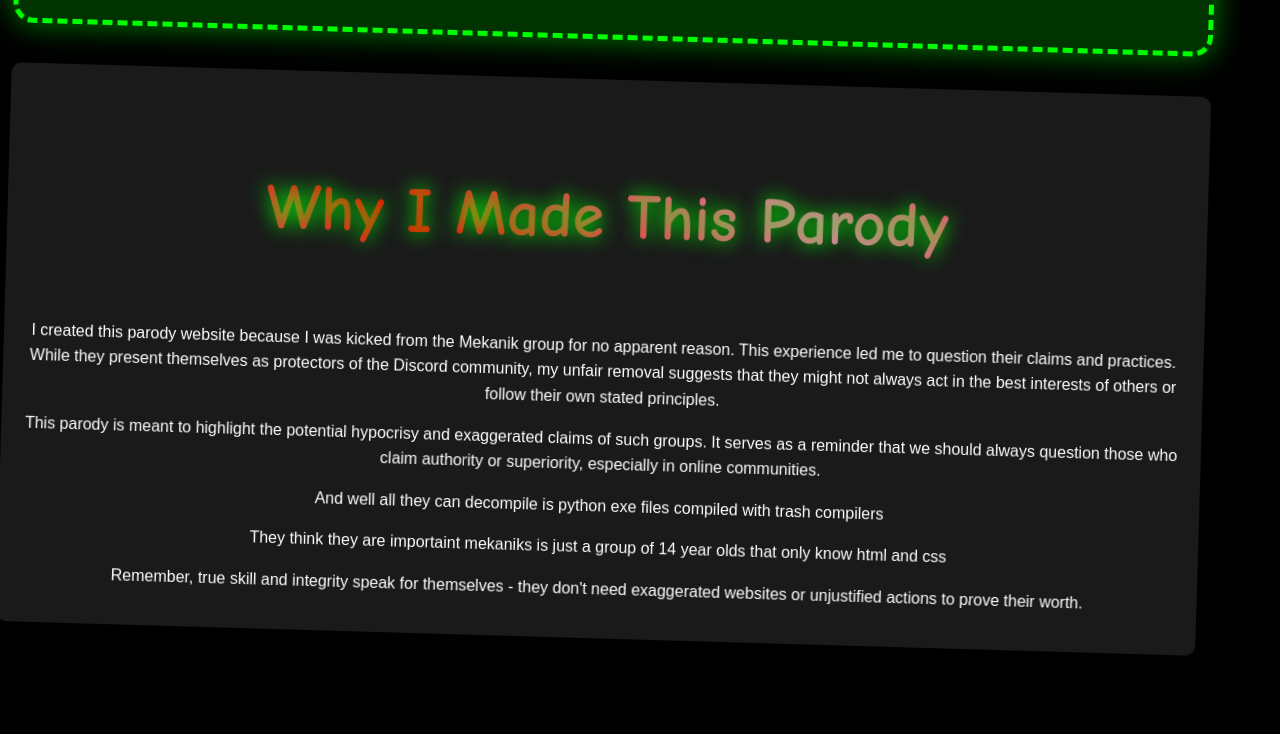
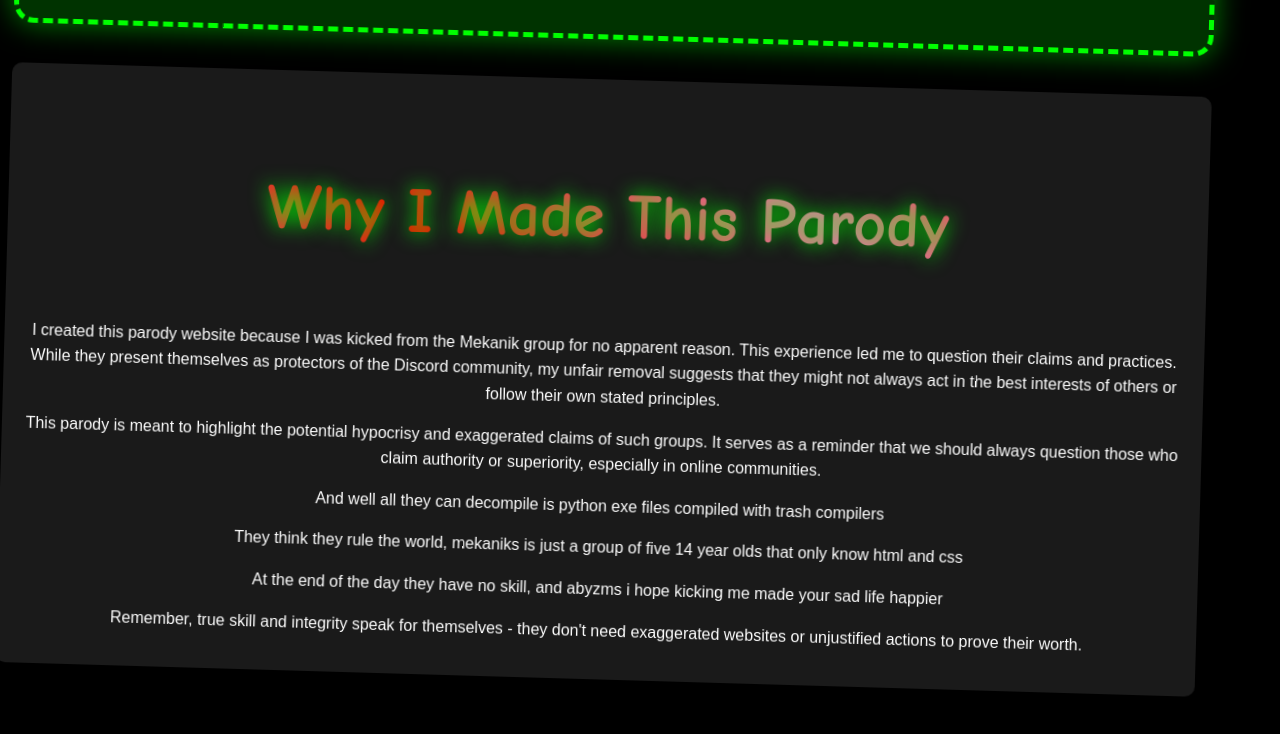
Before and after one commit to LOKXO/diva.ink, a plain HTML site: page mekaniks.html in a window 1280 px wide. Shown: the part 2476-3210 px from the top of the page. Before the commit the page ends 3173 px from the top, so only its background shows below. Drawn offline with Linux system fonts and the light colour scheme.

Commit message:
Update mekaniks.html

```diff
--- a/mekaniks.html
+++ b/mekaniks.html
@@ -165,8 +165,8 @@
             <p>I created this parody website because I was kicked from the Mekanik group for no apparent reason. This experience led me to question their claims and practices. While they present themselves as protectors of the Discord community, my unfair removal suggests that they might not always act in the best interests of others or follow their own stated principles.</p>
             <p>This parody is meant to highlight the potential hypocrisy and exaggerated claims of such groups. It serves as a reminder that we should always question those who claim authority or superiority, especially in online communities.</p>
             <p>And well all they can decompile is python exe files compiled with trash compilers</p>
-            <p>They think they are importaint mekaniks is just a group of 14 year olds that only know html and css</p>
-            <p></p>
+            <p>They think they rule the world, mekaniks is just a group of five 14 year olds that only know html and css</p>
+            <p>At the end of the day they have no skill, and abyzms i hope kicking me made your sad life happier </p>
             <p>Remember, true skill and integrity speak for themselves - they don't need exaggerated websites or unjustified actions to prove their worth.</p>
         </div>
     </div>
```
